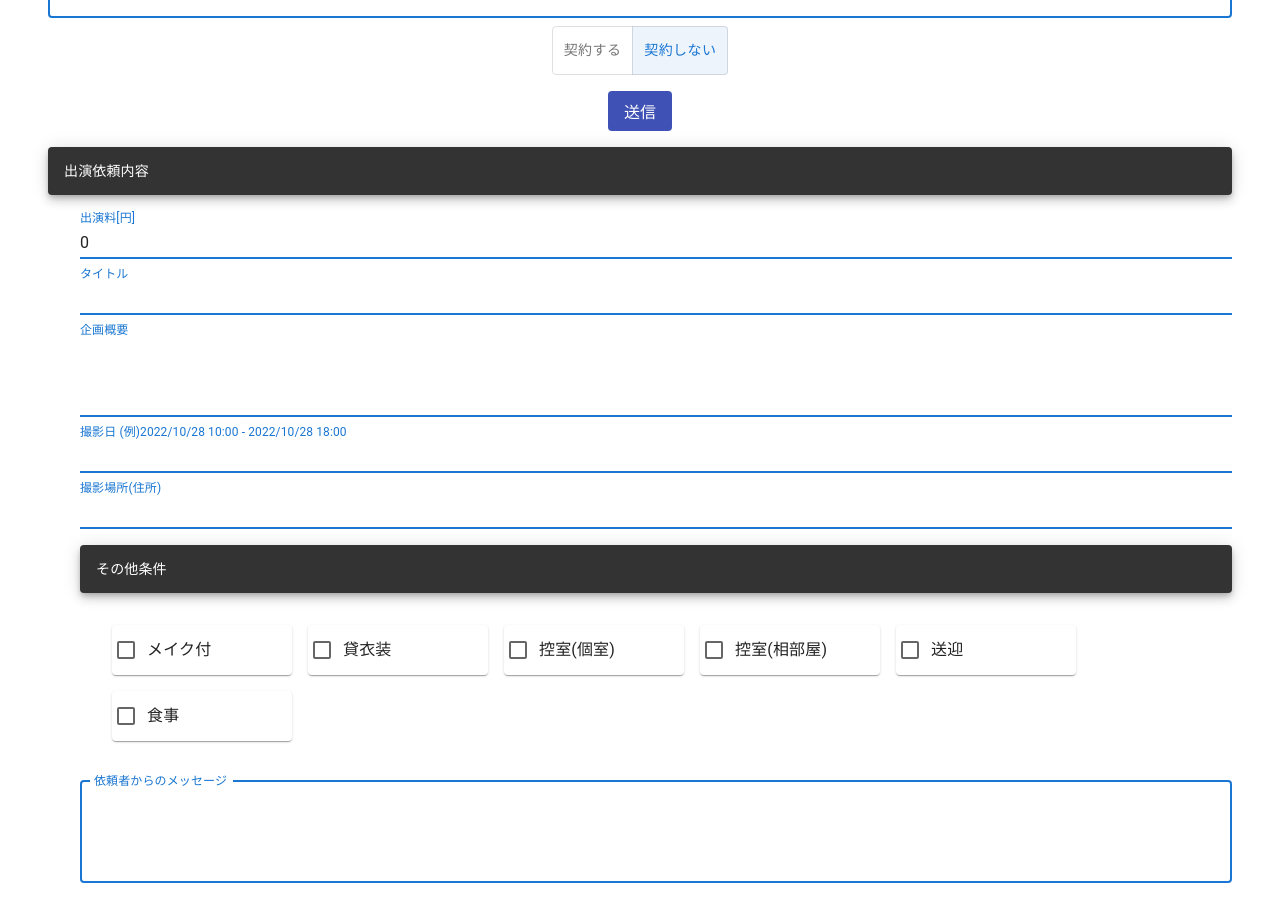
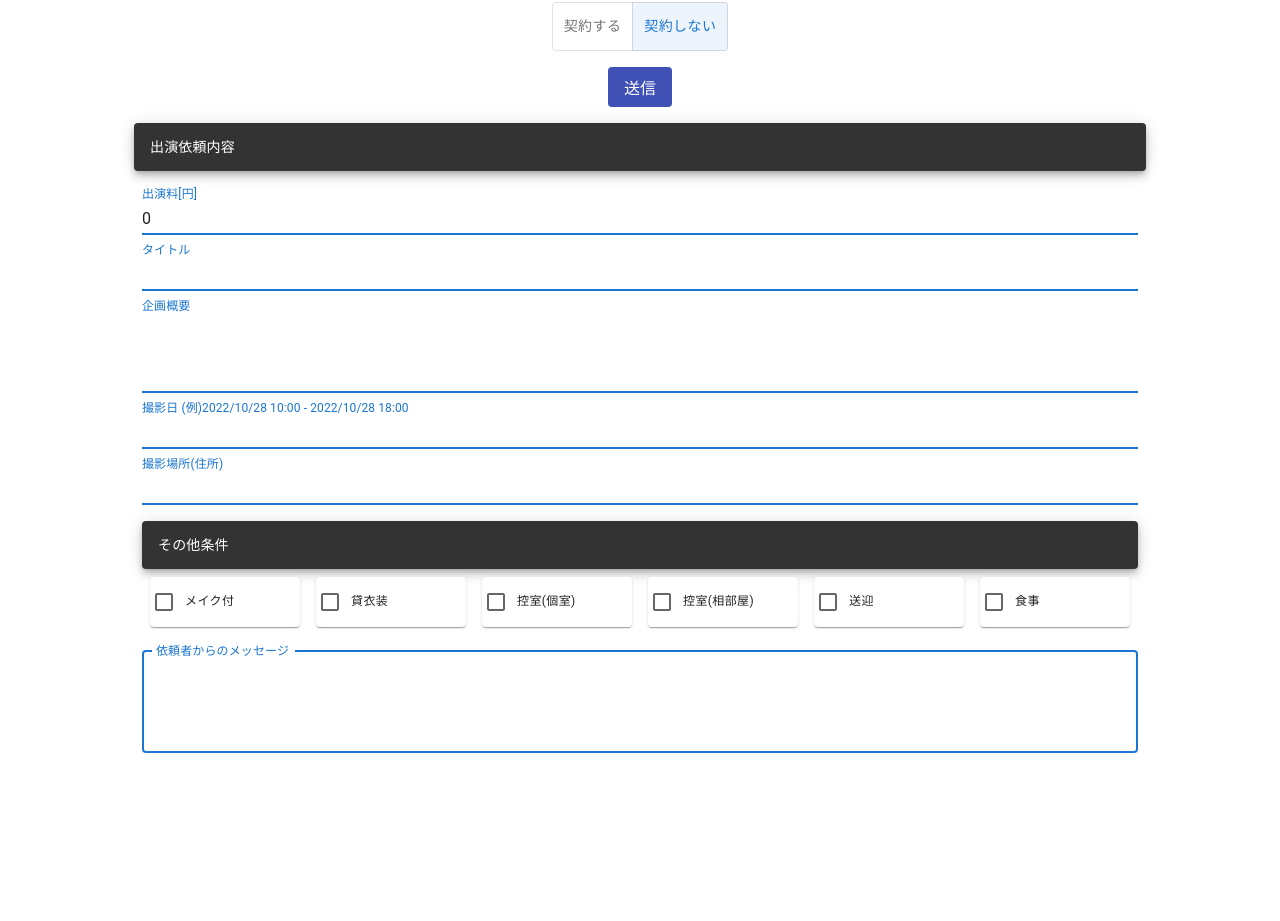
Before and after one commit to oty0411/FidesAV, a Next.js app: page /message/appearancerequest/1 in a window 1280 px wide. Shown: the part 247-1168 px from the top of the page. After the commit the page ends 1091 px from the top, so only its background shows below. Built offline with nearby package versions, Linux system fonts and the light colour scheme; no server answers.

Commit message:
レスポンシブ対応(出演依頼、出演依頼返信) ログイン画面にロゴ追加

```diff
--- a/src/components/organisms/AppearanceRequestResponse/index.tsx
+++ b/src/components/organisms/AppearanceRequestResponse/index.tsx
@@ -172,7 +172,7 @@ export const AppearanceRequestResponsePostForm = (
   }
 
   return (
-    <Box padding={3} backgroundColor={'white'}>
+    <Box padding={1} backgroundColor={'white'}>
       <Flex justifyContent={'center'} flexDirection={'column'}>
         {/*情報入力フォーム*/}
         <form onSubmit={handleSubmit(onSubmit)}>
@@ -227,7 +227,7 @@ export const AppearanceRequestResponsePostForm = (
             message="出演依頼内容"
             sx={{ backgroundColor: '#333333', color: '#ffffff' }}
           />
-          <Box marginBottom={1} marginLeft={3}>
+          <Box marginBottom={1} marginLeft={1} marginRight={1}>
             <Flex justifyContent={'flex-start'} flexDirection={'column'}>
               {/*出演料*/}
               <Box marginTop={2}>
@@ -302,7 +302,7 @@ export const AppearanceRequestResponsePostForm = (
                   sx={{ backgroundColor: '#333333', color: '#ffffff' }}
                 />
                 <FormControl
-                  sx={{ m: 3 }}
+                  sx={{ m: 0 }}
                   component="fieldset"
                   variant="standard"
                 >
@@ -318,7 +318,7 @@ export const AppearanceRequestResponsePostForm = (
                         return (
                           <MuiBox.default
                             key={item.id}
-                            minWidth={'180px'}
+                            minWidth={'150px'}
                             margin={1}
                           >
                             <Item>
@@ -330,6 +330,7 @@ export const AppearanceRequestResponsePostForm = (
                                   />
                                 }
                                 label={item.label}
+                                componentsProps={{ typography: { variant: 'caption' } }}
                               />
                             </Item>
                           </MuiBox.default>
@@ -340,7 +341,7 @@ export const AppearanceRequestResponsePostForm = (
                 </FormControl>
               </Box>
               {/*メッセージ*/}
-              <Box marginTop={1}>
+              <Box marginTop={2}>
                 <TextField
                   id="outlined-multiline-flexible"
                   label="依頼者からのメッセージ"
--- a/src/pages/index.tsx
+++ b/src/pages/index.tsx
@@ -66,9 +66,9 @@ const SigninPage: NextPage = () => {
         }}
       >
         <Flex
-          width="400px"
           flexDirection="column"
           justifyContent="center"
+          alignContent={'center'}
           alignItems="center"
         >
           <Box width="100%">
@@ -77,6 +77,10 @@ const SigninPage: NextPage = () => {
                 SigninFormのユーザー名・パスワードから認証APIを呼び出し、
                 onSigninコールバックが呼び出される
               */}
+            <img
+              src={'/common/app_logo.png'}
+              height={'100vw'}
+            />
             <SigninFormContainer onSignin={handleSignin} />
           </Box>
         </Flex>
--- a/src/pages/message/appearancerequest/[id].tsx
+++ b/src/pages/message/appearancerequest/[id].tsx
@@ -93,7 +93,7 @@ const AppearanceRequestResponsePage: NextPage = () => {
             >
               出演依頼の対処
             </Text>
-            <Box width="100%" paddingLeft={2} paddingRight={2}>
+            <Box width="100%">
               <Flex
                 justifyContent={'center'}
                 flexDirection={'column'}
--- a/src/pages/message/appearancerequest/index.tsx
+++ b/src/pages/message/appearancerequest/index.tsx
@@ -93,7 +93,7 @@ const AppearanceRequestPage: NextPage = () => {
             >
               出演依頼
             </Text>
-            <Box width="100%" paddingLeft={2} paddingRight={2}>
+            <Box width="100%">
               <Flex
                 justifyContent={'center'}
                 flexDirection={'column'}
```
Also changed, not shown: src/components/organisms/AppearanceRequest/index.tsx (+4 -3 lines), src/pages/complete_transaction/[id].tsx (+3 -6 lines).
